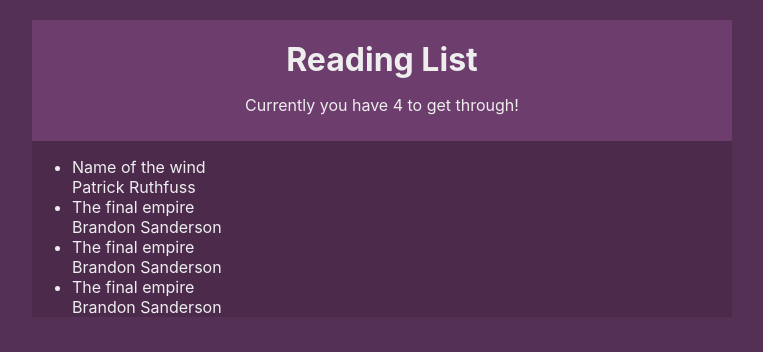
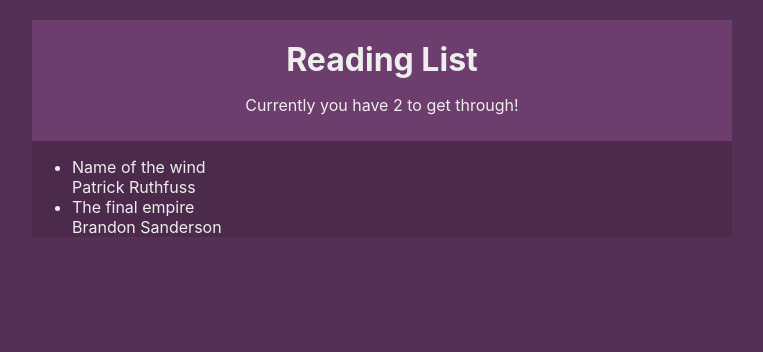
Before and after one commit to guilherme-leite/booklist, a React (Create React App) app: page / in a window 1280 px wide. Shown: the top 352 px of the page, without its empty margins (258-1021 px from the left). Built offline with nearby package versions, Linux system fonts and the light colour scheme.

Commit message:
Fix: Removi o spread e array no setBooks na funcao removeBook

```diff
--- a/src/contexts/BookContext.js
+++ b/src/contexts/BookContext.js
@@ -7,15 +7,14 @@ const BookContextProvider = (props) => {
   const [ books, setBooks ] = useState([
     {title: 'Name of the wind', author: 'Patrick Ruthfuss', id: 1},
     {title: 'The final empire', author: 'Brandon Sanderson', id: 2},
-    {title: 'The final empire', author: 'Brandon Sanderson', id: 3},
-    {title: 'The final empire', author: 'Brandon Sanderson', id: 4},
   ]);
   const addBook = (title, author) => {
     setBooks([...books, {title: title, author: author, id: uuid() }]);
   };
   const removeBook = (id) => {
-    setBooks([...books.filter(book => book.id !== id)]);
+    setBooks(books.filter(book => book.id !== id));
   };
+
   return(
     <BookContext.Provider value={{  books, addBook, removeBook }}>
       { props.children }
```
